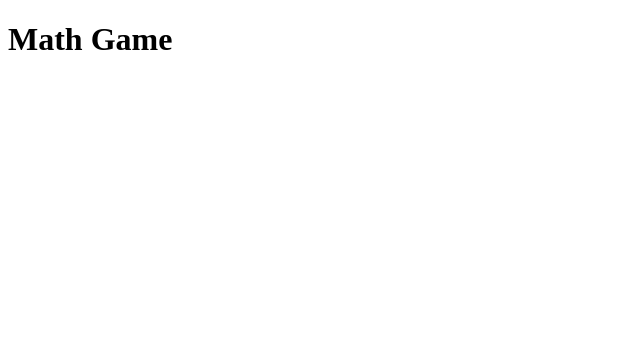
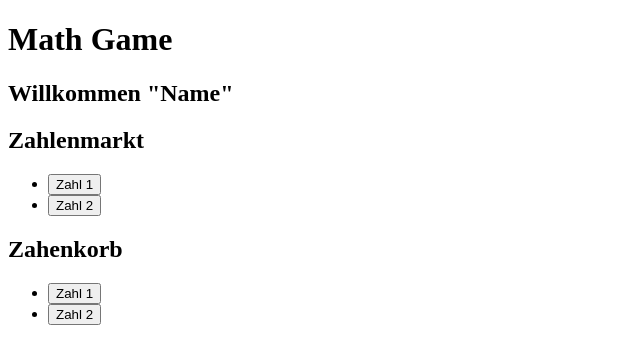
Before and after one commit to alessioc42/dhbWebDev, a website: page index.html in a window 1280 px wide. Shown: the whole page, without its empty margins (0-640 px from the left). Drawn offline with Linux system fonts and the light colour scheme.

Commit message:
Add sections for Zahlenmarkt and Zahenkorb in index.html

```diff
--- a/index.html
+++ b/index.html
@@ -10,6 +10,22 @@
     <div id="app">
       <h1>Math Game</h1>
     </div>
+    <h2>Willkommen "Name"</h2>
     <script type="module" src="/src/main.js"></script>
+    <section>
+      <h2>Zahlenmarkt</h2>
+      <ul>
+        <li><button type="button">Zahl 1</button></li>
+       <li><button type="button">Zahl 2</button></li>
+      </ul>
+    </section>
+
+    <section>
+      <h2>Zahenkorb</h2>
+      <ul>
+        <li><button type="button">Zahl 1</button></li>
+       <li><button type="button">Zahl 2</button></li>
+      </ul>
+    </section>
   </body>
 </html>
```
